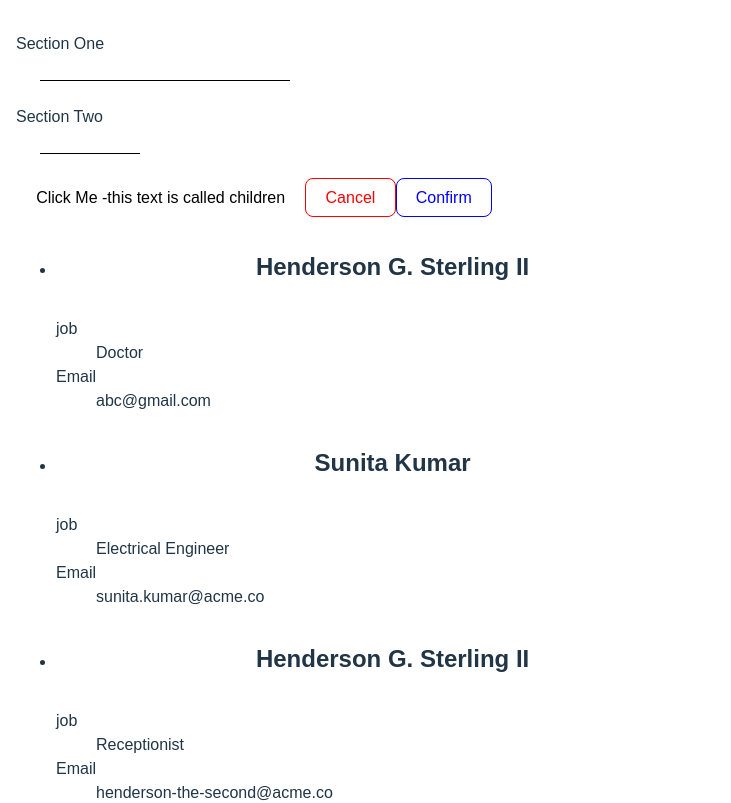
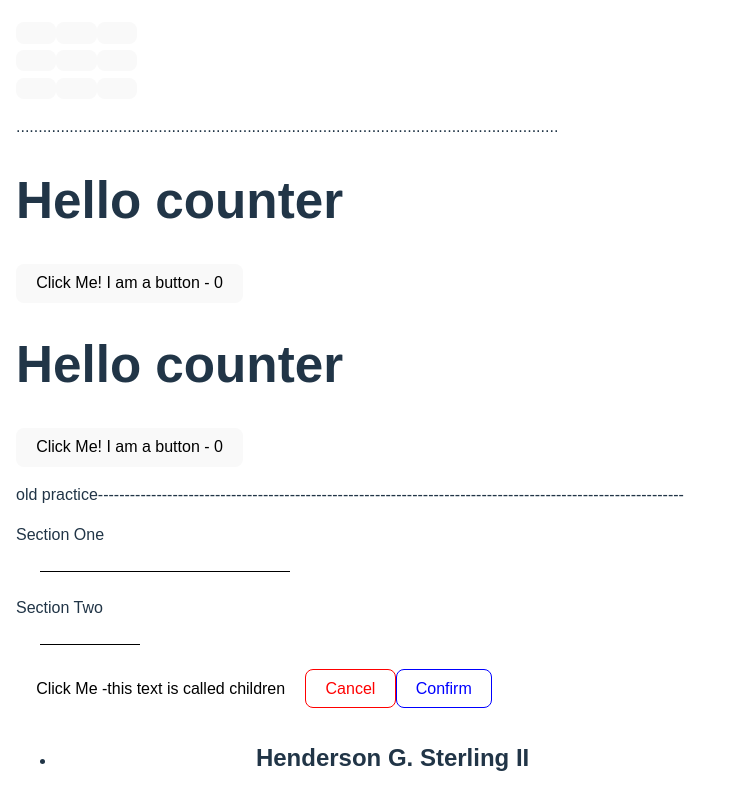
Before and after one commit to ap23hp/code-daily, a React (Vite) app in the folder react/react-components/: page / in a window 1280 px wide. Shown: the top 803 px of the page, without its empty margins (0-731 px from the left). Built offline with nearby package versions, Linux system fonts and the light colour scheme; a web font is replaced by a local one.

Commit message:
lifting state up and made board control the squares

```diff
--- a/react/react-components/src/App.jsx
+++ b/react/react-components/src/App.jsx
@@ -13,6 +13,9 @@ import SearchForm from "./SearchForm";
 import BigCoin from "./BigCoin";
 import React from 'react';
 import GuestList from "./GuestList";
+import SharedState from "./practice/SharedState";
+import Board from "./practice/tictactoe/Board";
+
 const cartItems= [
   {
     id: 'hk123',
@@ -90,6 +93,10 @@ const data = [
 function App() {
     const [numOfCoins, setNumOfCoins] = React.useState(0);
     const [guestList,setGuestList]=React.useState([])
+     const [count,setCount]=React.useState(0)
+    function handleClick(){
+setCount(count+1);
+    }
      function addNewGuest(label) {
     const newGuest = {
       id: Math.random(),
@@ -107,6 +114,11 @@ function App() {
     let outStockItems=cartItems.filter((item)=>!item.inStock)
   return (
     <>
+<Board/>
+    <p>..........................................................................................................................</p>
+    <SharedState count={count} onClick={handleClick}/>
+    <SharedState  count={count} onClick={handleClick}/>
+    <p> old practice--------------------------------------------------------------------------------------------------------------</p>
       <p>Section One</p>
       <HorizontalRule size={250} />
       <p>Section Two</p>
--- /dev/null
+++ b/react/react-components/src/practice/SharedState.jsx
@@ -0,0 +1,13 @@
+
+
+function SharedState({count,onClick}){
+
+return (
+    <>
+    <h1>Hello counter</h1>
+    <button onClick={onClick}>Click Me! I am a button - {count}</button>
+    </>
+)
+}
+
+export default SharedState
--- /dev/null
+++ b/react/react-components/src/practice/tictactoe/Board.jsx
@@ -0,0 +1,46 @@
+import Square from "./Square";
+import { useState } from "react"
+export default function Board(){
+
+    const [value,setValue]=useState(Array(9).fill(null));
+    function handleClick(i){
+        console.log("click")
+        const newSquares=value.slice()
+
+   newSquares[i]="X"
+   setValue(newSquares)
+    }
+  return (
+    <>
+      <div className="board-row">
+        {value.slice(0,3).map((item,index)=>{
+
+   return <Square key={index} value={item} onClick={()=>handleClick(index)}/>
+
+
+        })
+        }
+
+
+      </div>
+      <div className="board-row">
+           {value.slice(3,6).map((item,index)=>{
+
+   return <Square key={index+3} value={item} onClick={()=>handleClick(index+3)}/>
+
+
+        })
+        }
+          </div>
+      <div className="board-row">
+            {value.slice(6,9).map((item,index)=>{
+
+   return <Square key={index+6} value={item} onClick={()=>handleClick(index+6)}/>
+
+
+        })
+        }
+      </div>
+    </>
+  );
+}
--- /dev/null
+++ b/react/react-components/src/practice/tictactoe/Square.jsx
@@ -0,0 +1,12 @@
+import { useState } from "react"
+export default function Square({value,onClick}){
+
+    return (
+
+
+        <button className="square" onClick={onClick}>{value}</button>
+
+
+
+    )
+}
```
Also changed, not shown: react/react-components/src/practice/tictactoe/Game.jsx (added).
